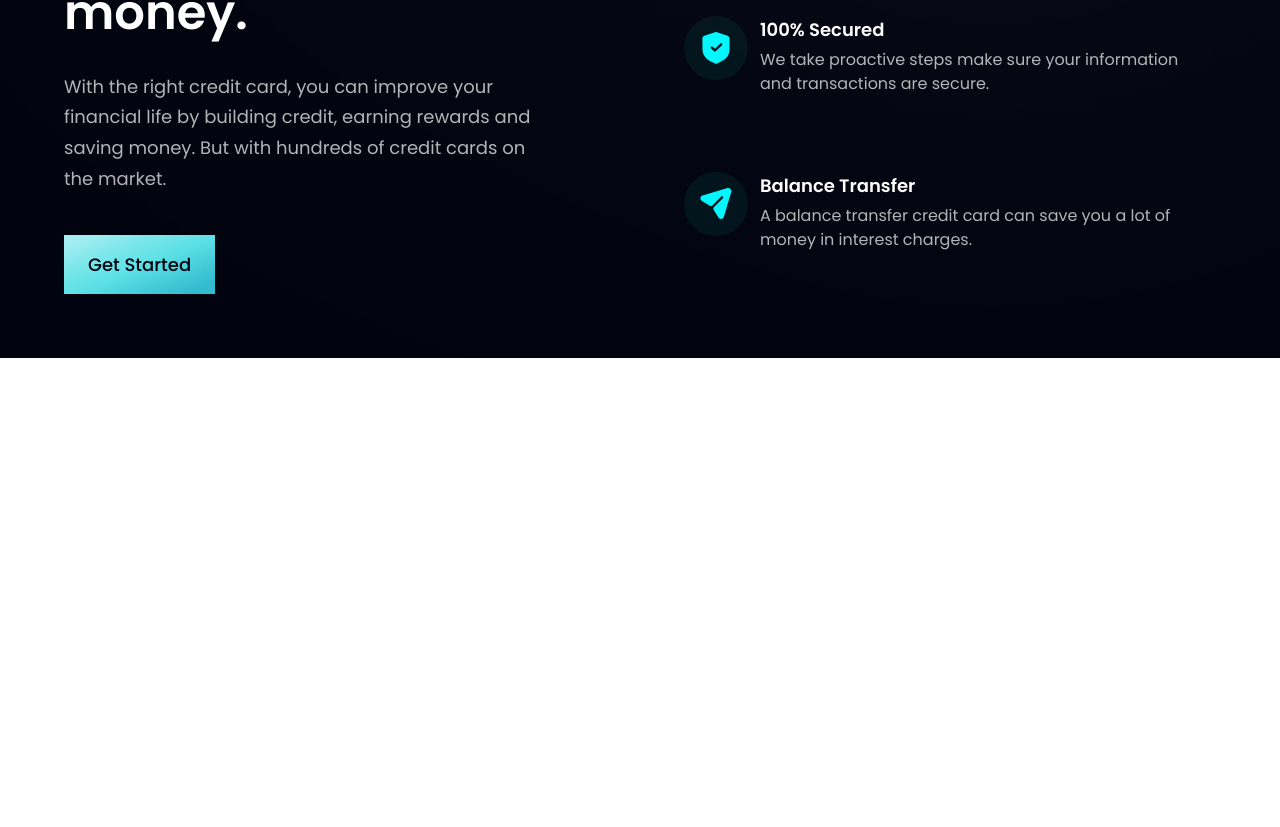
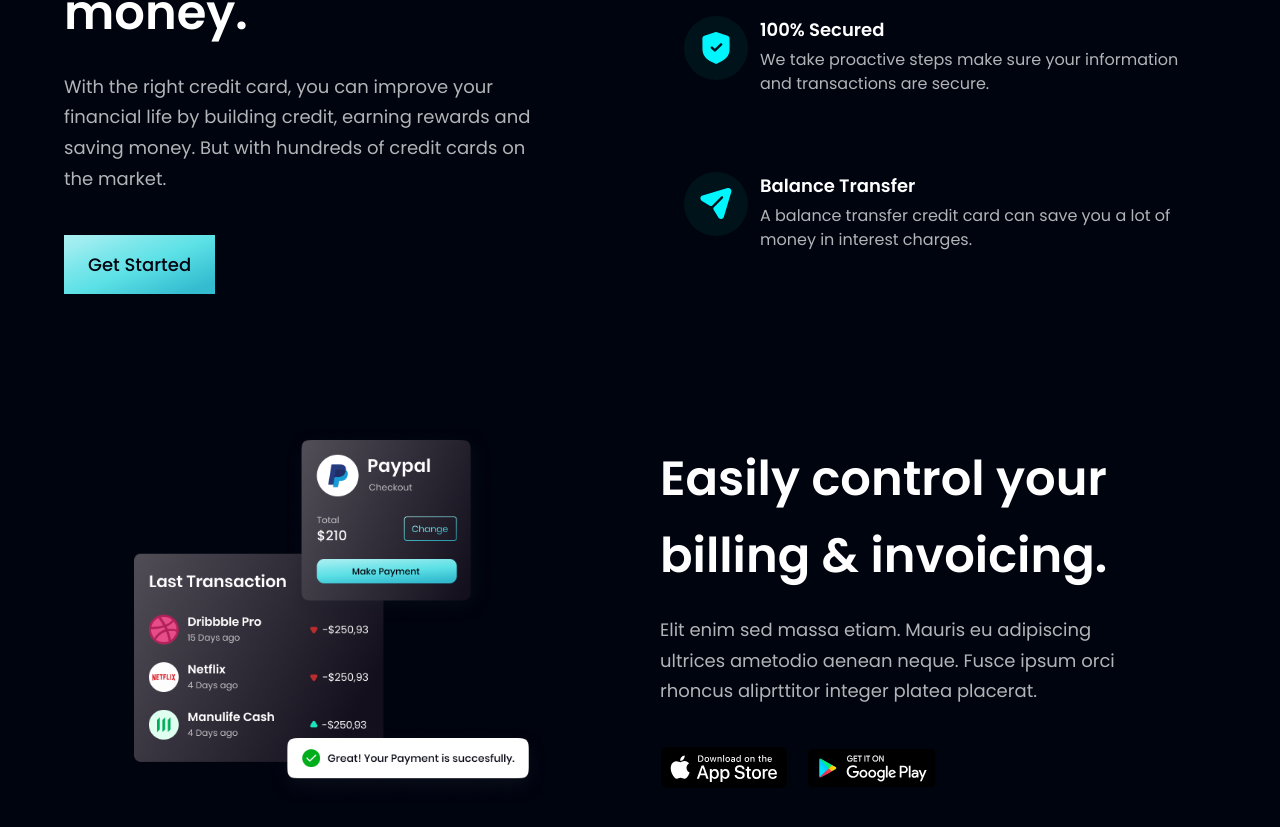
Before and after one commit to nhui98/HooBank, a React (Vite) app: page / in a window 1280 px wide. Shown: the part 1175-2002 px from the top of the page. Before the commit the page ends 1533 px from the top, so only its background shows below. Built offline with nearby package versions, Linux system fonts and the light colour scheme.

Commit message:
feat: billing component

```diff
--- a/src/App.tsx
+++ b/src/App.tsx
@@ -1,6 +1,6 @@
 import {
   Business,
-  // Billing,
+  Billing,
   // Business,
   // CardDeal,
   // Clients,
@@ -34,6 +34,7 @@
         <div className={`${s.boxWidth}`}>
           <Stats />
           <Business />
+          <Billing />
         </div>
       </div>
     </div>
--- /dev/null
+++ b/src/components/Billing/Billing.tsx
@@ -0,0 +1,43 @@
+import { apple, bill, google } from "../../assets";
+import s, { layout } from "../../style";
+
+export default function Billing() {
+  return (
+    <section id="product" className={`${layout.sectionReverse}`}>
+      <div className={layout.sectionImgReverse}>
+        <img
+          src={bill}
+          alt="billing"
+          className="w-[75%] h-[100%] relative z-[5]"
+        />
+        {/* <div className="absolute z-[3] -left-1/2 top-0 w-1/2 h-1/2 rounded-full white__gradient" />
+        <div className="absolute z-[0] -left-1/2 bottom-0 w-1/2 h-1/2 rounded-full pink__gradient" /> */}
+      </div>
+
+      <div className={layout.sectionInfo}>
+        <h2 className={s.heading2}>
+          Easily control your <br className="sm:block hidden" /> billing &
+          invoicing.
+        </h2>
+        <p className={`${s.paragraph} max-w-[470px] mt-5`}>
+          Elit enim sed massa etiam. Mauris eu adipiscing ultrices ametodio
+          aenean neque. Fusce ipsum orci rhoncus aliprttitor integer platea
+          placerat.
+        </p>
+
+        <div className="flex flex-row flex-wrap sm:mt-10 mt-6">
+          <img
+            src={apple}
+            alt="apple store"
+            className="w-[128px] h-[42px] object-contain mr-5 cursor-pointer"
+          />
+          <img
+            src={google}
+            alt="google store"
+            className="w-[128px] h-[42px] object-contain cursor-pointer"
+          />
+        </div>
+      </div>
+    </section>
+  );
+}
--- a/src/components/Hero/Hero.tsx
+++ b/src/components/Hero/Hero.tsx
@@ -43,9 +43,9 @@
           className="w-full h-full relative z-[5]"
         />
 
-        <div className="absolute z-[0] w-[40%] h-[35%] top-0 pink__gradient" />
+        {/* <div className="absolute z-[0] w-[40%] h-[35%] top-0 pink__gradient" />
         <div className="absolute z-[1] w-[80%] h-[80%] rounded-full bottom-40 white__gradient" />
-        <div className="absolute z-[0] w-[50%] h-[50%] right-20 blue__gradient" />
+        <div className="absolute z-[0] w-[50%] h-[50%] right-20 blue__gradient" /> */}
 
         <div className={`ss:hidden ${s.flexCenter}`}>
           <GetStarted />
--- a/src/components/index.ts
+++ b/src/components/index.ts
@@ -1,4 +1,4 @@
-// import Billing from "./Billing/Billing";
+import Billing from "./Billing/Billing";
 import Business from "./Business/Business";
 // import CardDeal from "./CardDeal/CardDeal";
 // import Clients from "./Clients/Clients";
@@ -10,7 +10,7 @@
 // import Testimonials from "./Testimonials/Testimonials";
 
 export {
-  // Billing,
+  Billing,
   Business,
   // CardDeal,
   // Clients,
```
Also changed, not shown: 1 other file (tests, documents, lock files or other folders).
